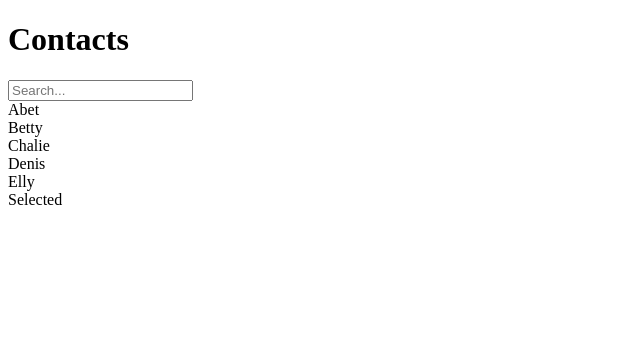
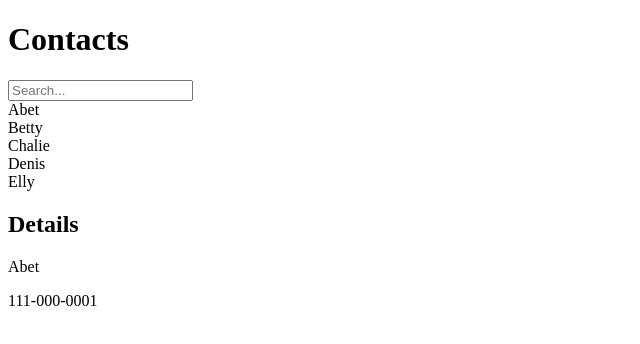
Before and after one commit to Younghun-Jung/react-memoapp, a React app: page / in a window 1280 px wide. Both pictures are taken after a click on the element "Abet". Shown: the top 344 px of the page, without its empty margins (0-640 px from the left). Built offline with nearby package versions, Linux system fonts and the light colour scheme.

Commit message:
Add event for display details depending on clicking name

```diff
--- a/src/components/Contact.js
+++ b/src/components/Contact.js
@@ -27,6 +27,7 @@
                 }
             ]
         };
+        // binding handler and this obj
         this.handleChange = this.handleChange.bind(this);
         this.handleClick = this.handleClick.bind(this);
     }
@@ -59,7 +60,7 @@
                     <ContactInfo
                         contact={contact}
                         key={i}
-                        onClick={()=>this.handleClick(i)} // 컴포넌트에는 적용안되며 해당 컴포넌트의 props로 넘겨서 사용.
+                        onClick={()=>this.handleClick(i)} // 컴포넌트에는 적용안되며 해당 컴포넌트의 props로 넘겨서 사용. 바로 사용하는 것이 아니라 arrow function 사용해서 클릭되면 실행되도록
                     />
                 );
             });
@@ -76,7 +77,8 @@
                 />
                 <div>{mapToComponent(this.state.contactData)}</div>
                 <ContactDetails
-                    isSelected={this.state.selectedKey != -1}
+                    isSelected={this.state.selectedKey != -1} // 선택되면 true 전달
+                    contact={this.state.contactData[this.state.selectedKey]} // 선택된 인덱스에 해당하는 주소 반영
                 />
             </div>
         );
--- a/src/components/ContactDetails.js
+++ b/src/components/ContactDetails.js
@@ -2,13 +2,28 @@
 
 export default class ContactDetails extends React.Component {
     render() {
-        const details = (<div>Selected</div>);
+        const details = (
+            <div>
+                <p>{this.props.contact.name}</p>
+                <p>{this.props.contact.phone}</p>
+            </div>
+        );
         const blank = (<div>Not Selected</div>);
 
         return (
             <div>
-                {this.props.isSelected ? details : blank}
+                <h2>Details</h2>
+                {
+                    this.props.isSelected ? details : blank /*props로 넘긴 isSelected 분기*/
+                }
             </div>
         );
     }
 }
+
+ContactDetails.defaultProps = {
+    contact: { /*선택되지 않을 경우의 name과 phone 기본값 설정*/
+        name: '',
+        phone: ''
+    }
+}
--- a/src/components/ContactInfo.js
+++ b/src/components/ContactInfo.js
@@ -3,7 +3,7 @@
  export default class ContactInfo extends React.Component {
      render() {
          return (
-             <div onClick={this.props.onClick}>
+             <div onClick={this.props.onClick}> {/*props로 받은 onClick 적용*/ }
                 {this.props.contact.name}
              </div>
          );
```
